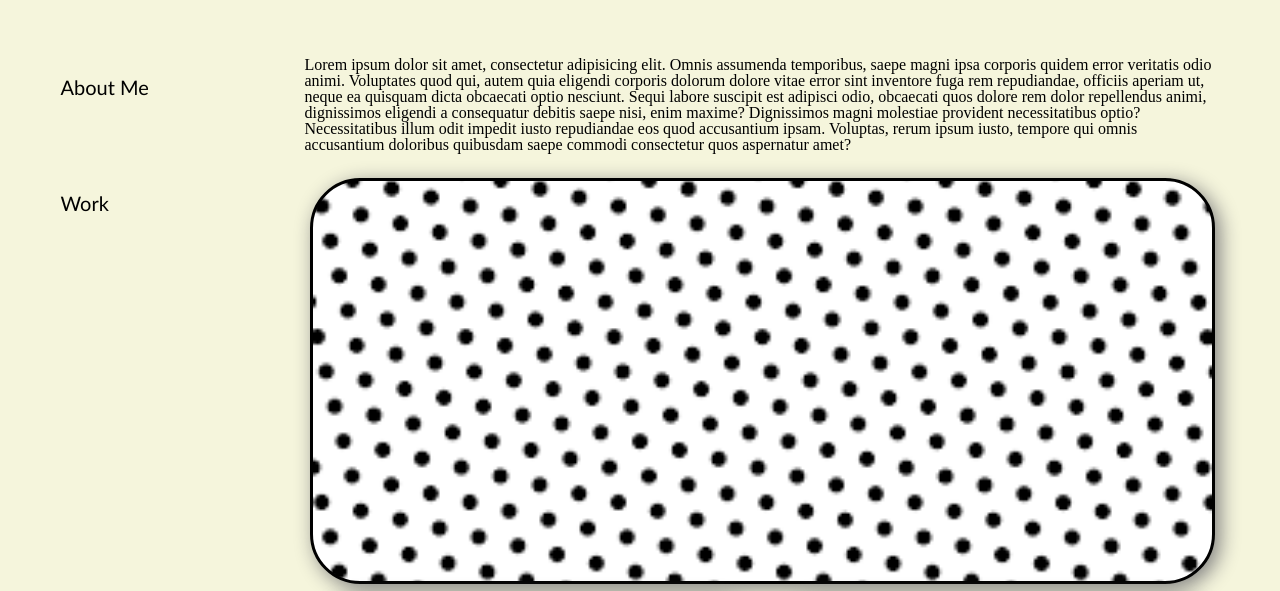
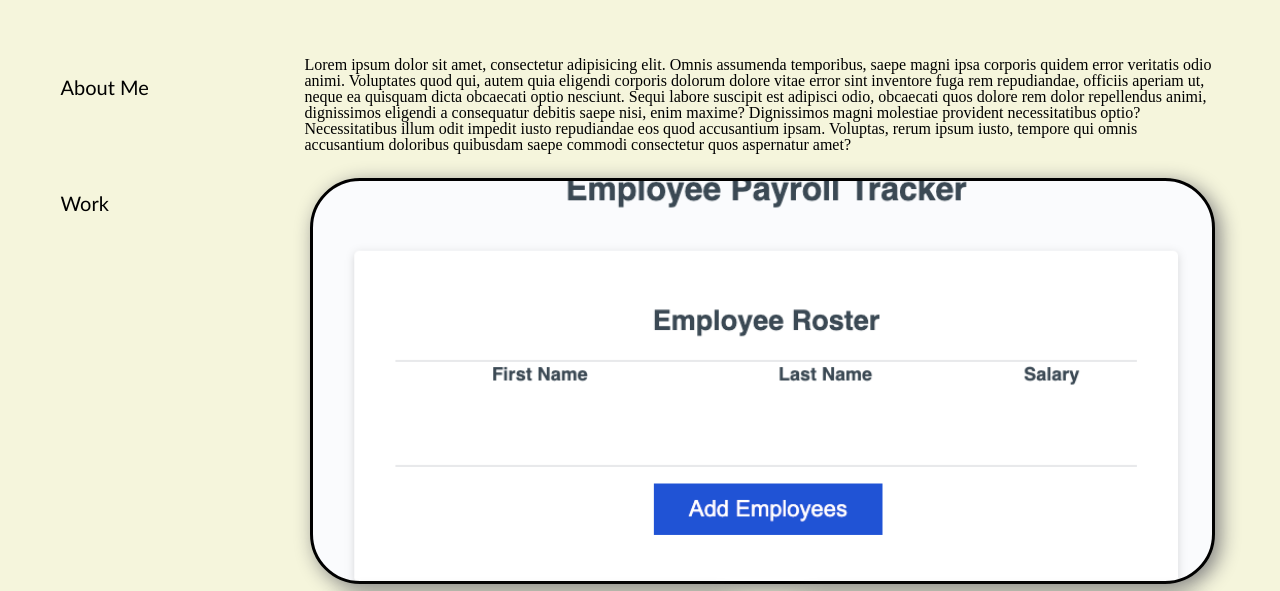
Before and after one commit to nvanschaack/professional-portfolio, a plain HTML site: page index.html in a window 1280 px wide. Shown: the part 141-732 px from the top of the page. Drawn offline with Linux system fonts and the light colour scheme.

Commit message:
added employee payroll tracker to portfolio

```diff
--- a/assets/CSS/style.css
+++ b/assets/CSS/style.css
@@ -87,10 +87,9 @@ footer {
 
 .one {
     flex-basis: 100%;
-    background-image: url(../images/pattern-1.png);
+    background-image: url(../images/employee-payroll-tracker.png);
     min-height: 400px;
     /* how do i get text to go on top of an image? */
-    /* include code-refactor project in here */
 }
 
 .two {
--- a/index.html
+++ b/index.html
@@ -37,7 +37,8 @@
         <section class="work" id="work">
             <h2>Work</h2>
             <div class="projects">
-                <a href="#" class="item one">
+                <a href="https://nvanschaack.github.io/employee-payroll-tracker/" class="item one">
+                    <!-- how do i get the link to open in a separate tab? -->
 
                 </a>
                 <a href="#" class="item two">
```
Also changed, not shown: assets/images/employee-payroll-tracker.png (added), 2 other files.
